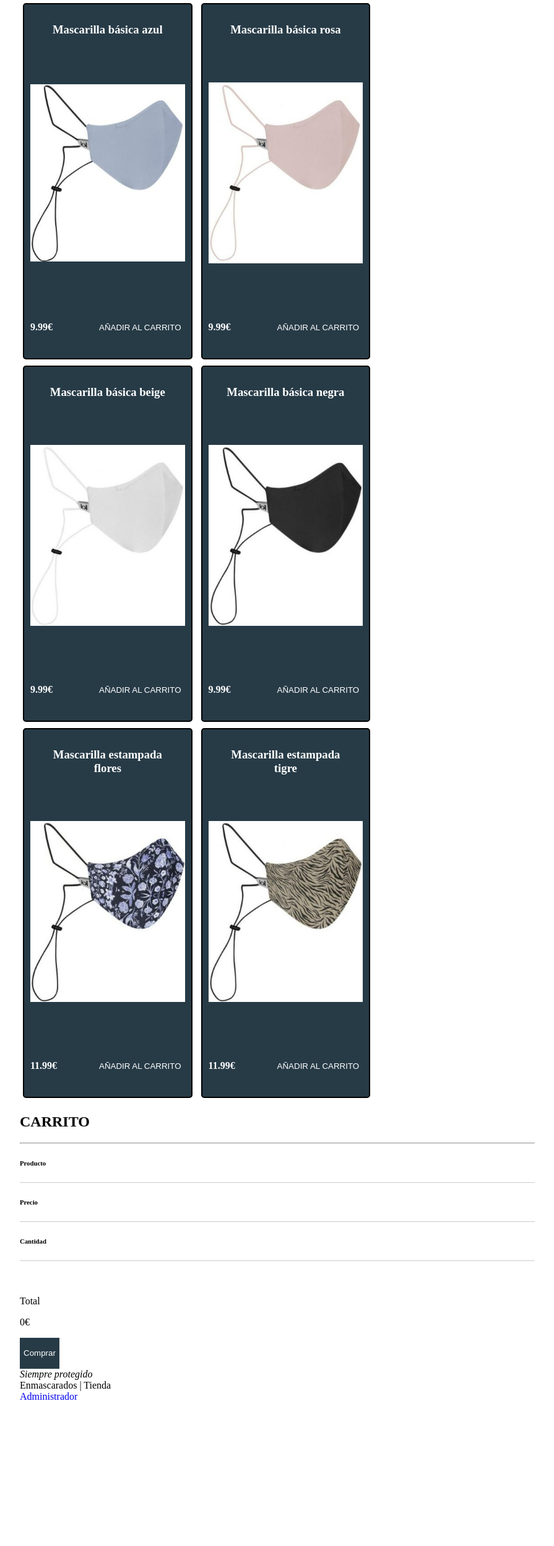
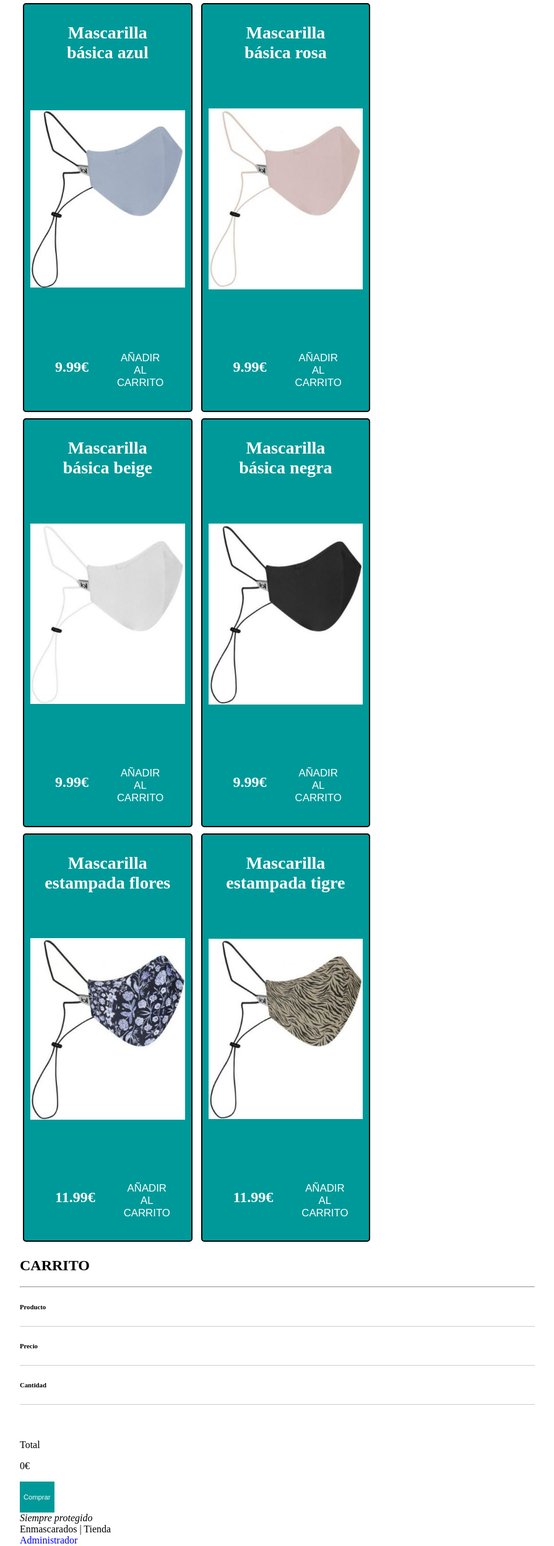
Before and after one commit to Gorkeles/tfg, a PHP site: page /tienda.php in a window 1280 px wide. Shown: the part 54-2549 px from the top of the page at 62% size, without its empty margins (192-1087 px from the left). Before the commit the page ends 2313 px from the top, so only its background shows below. Run offline with PHP 8.4, Linux system fonts and the light colour scheme.

Commit message:
pequeños cambios en estilos tienda

```diff
--- a/estilos/tienda.css
+++ b/estilos/tienda.css
@@ -9,8 +9,10 @@ button {
     height: 50px;
     color: #fff;
     size: 20em;
+    margin-right: 40px;
     border: none;
-    background-color: #273b47
+    background-color: #009999;
+    font-size: 0.7em;
 
 }
 
@@ -29,13 +31,14 @@ button:hover {
     display: inline-block;
     height: 25%;
     width: 30%;
-    background-color: #273b47
+    background-color: #009999;
+    font-size: 1.5em;
 
 }
 
 .item-title {
     text-align: center;
-    background-color:#273b47;
+    background-color:#009999;
     margin: 0;
     padding: 20px;
     color: #fff;
@@ -56,8 +59,9 @@ margin: 20px 0px 15px;
 }
 
 .item-details > .item-price {
-margin: 0;
-color: #fff
+margin-right: 40px;
+margin-left: 40px;
+color: #fff;
 }
 
 /* ? SHOPPING CART */
```
